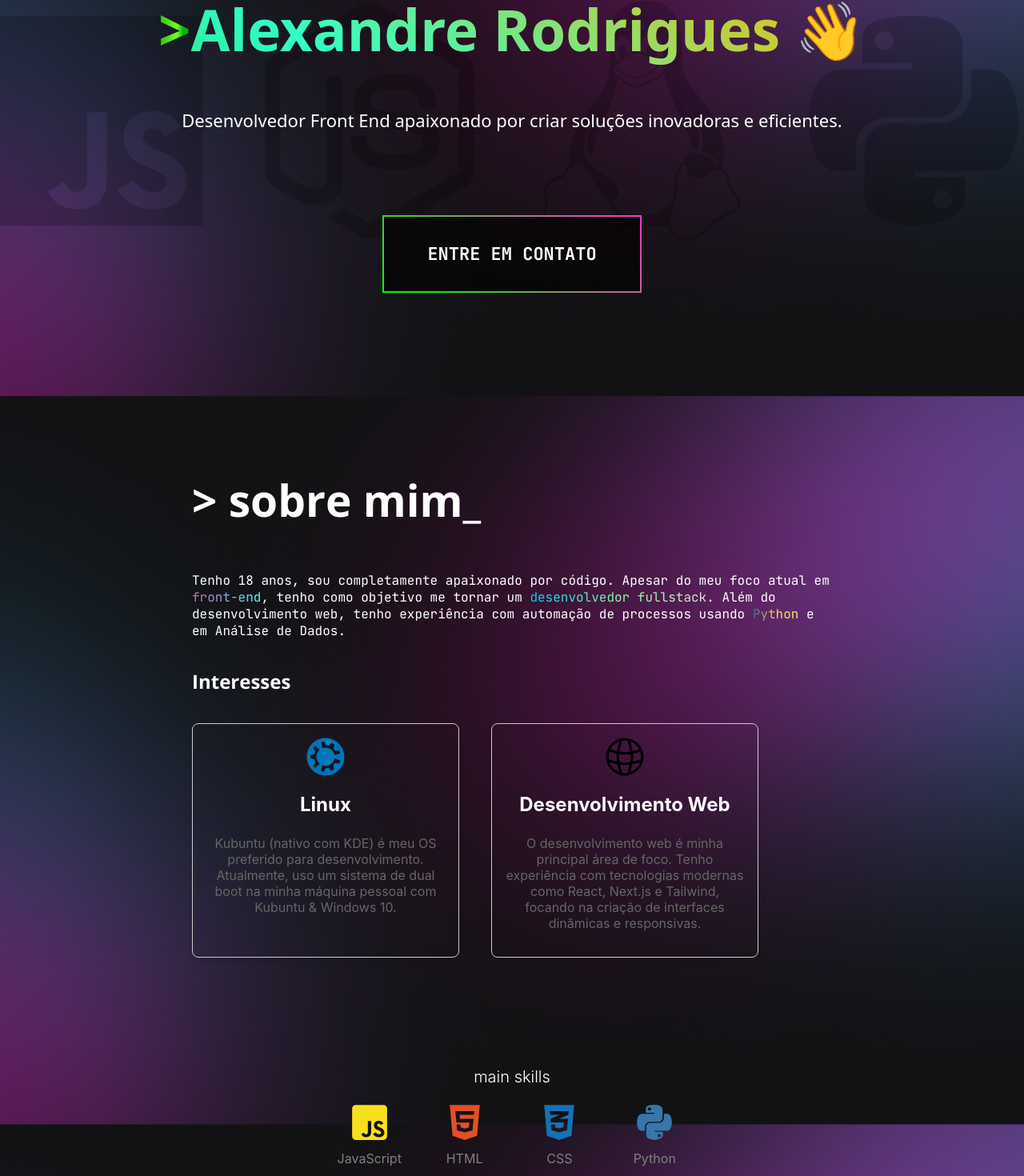
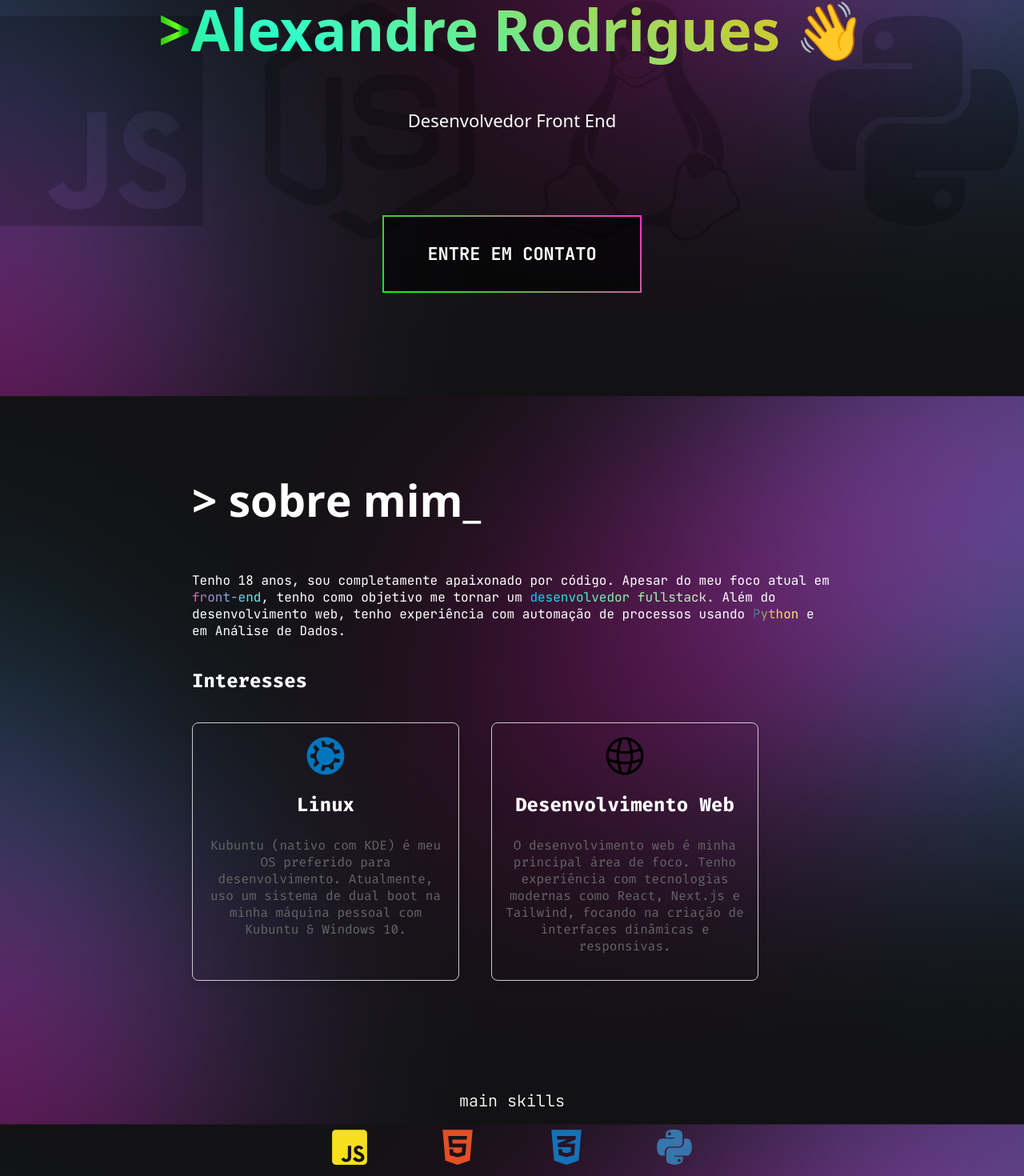
Before and after one commit to ardszsantos/portifolio, a React (Create React App) app: page / in a window 1280 px wide. Shown: the part 415-1885 px from the top of the page at 80% size. Built offline with nearby package versions, Linux system fonts and the light colour scheme.

Commit message:
feat: small adjustments

```diff
--- a/public/index.html
+++ b/public/index.html
@@ -24,7 +24,8 @@
       work correctly both with client-side routing and a non-root public URL.
       Learn how to configure a non-root public URL by running `npm run build`.
     -->
-    <title>React App</title>
+    <link href="https://fonts.googleapis.com/css2?family=JetBrains+Mono:wght@400;700&display=swap" rel="stylesheet">
+    <title>ards Portifolio</title>
   </head>
   <body>
     <noscript>You need to enable JavaScript to run this app.</noscript>
--- a/src/i18n.js
+++ b/src/i18n.js
@@ -7,7 +7,7 @@ const resources = {
     translation: {
       // Hero section
       "greeting": "Hello, I'm",
-      "developer_title": "Front End Developer passionate about creating innovative and efficient solutions.",
+      "developer_title": "Front End Developer",
       "cta": "CONTACT ME",
 
       // About Me section
@@ -71,7 +71,7 @@ const resources = {
     translation: {
       // Hero section
       "greeting": "Olá, sou",
-      "developer_title": "Desenvolvedor Front End apaixonado por criar soluções inovadoras e eficientes.",
+      "developer_title": "Desenvolvedor Front End ",
       "cta": "ENTRE EM CONTATO",
 
       // About Me section
--- a/src/pages/MUIcontact.js
+++ b/src/pages/MUIcontact.js
@@ -8,8 +8,8 @@ const ContactSection = (props) => {
   return (
     <Box {...props} id="contact" sx={{ padding: '40px', maxWidth: '1000px', margin: '15em auto 10em', overflow: 'hidden' }}>
       <Grid container spacing={4} id="contato" justifyContent="center">
-        <Grid item xs={12} md={6} display="flex" flexDirection="column" alignItems="center">
-          <Typography variant="h4" gutterBottom color="white">
+        <Grid item xs={12} md={6} display="flex" flexDirection="column" gap="10px" alignItems="left">
+          <Typography variant="h4" gutterBottom color="white" sx={{ margin: '0 0 1em 0', fontFamily: 'Jetbrains MONO'}}>
             {t('contact_title')}
           </Typography>
           <Link
@@ -25,6 +25,7 @@ const ContactSection = (props) => {
               textDecoration: 'none',
               transition: 'color 0.3s ease',
               '&:hover': { color: '#ffcc00' },
+
             }}
           >
             <FaWhatsapp size={24} />
--- a/src/pages/hero-page.js
+++ b/src/pages/hero-page.js
@@ -16,7 +16,10 @@ const HeroSection = () => {
           <span className='great-span'>{greaterthan}</span>
           <span className='ale-span'>Alexandre Rodrigues</span> 👋
         </h1>
-        <p>{t('developer_title')}</p>
+        <p className="glowing-text" data-text={t('developer_title')}>
+          {t('developer_title')}
+        </p>
+
         <button><a href='#contato'>{t('cta')}</a></button>
       </div>
 
--- a/src/styles/about-me.css
+++ b/src/styles/about-me.css
@@ -1,5 +1,6 @@
 @import url('https://fonts.googleapis.com/css2?family=JetBrains+Mono:ital,wght@0,100..800;1,100..800&display=swap');
 @import url('https://fonts.googleapis.com/css2?family=Open+Sans:ital,wght@0,300..800;1,300..800&display=swap');
+@import url('https://fonts.googleapis.com/css2?family=Fira+Code:wght@300..700&display=swap');
 
 .wrapper-two {
   display: flex;
@@ -31,7 +32,7 @@
 }
 
 .interesses {
-  font-family: "Open Sans", sans-serif;
+  font-family: "Fira Code", monospace;
   margin-bottom: 1.5em;
 }
 
@@ -40,6 +41,7 @@
 .about-cards {
   display: flex;
   gap: 40px;
+  font-family: "Fira Code", monospace;
 }
 
 
@@ -68,6 +70,7 @@
 
 .skills {
   margin: 40px 0;
+  font-family: "JetBrains Mono", monospace;
 }
 
 .skills h2 {
@@ -143,6 +146,10 @@
     flex-direction: column;
     gap: 20px;
   }
+
+  .skills {
+    padding: 15px;
+  }
 }
 
 @media (max-width: 350px) {
--- a/src/styles/hero-page.css
+++ b/src/styles/hero-page.css
@@ -22,6 +22,9 @@
 .text-container h1 {
   font-size: 71px;
 }
+
+
+
 
 
 .text-container button {
--- a/src/styles/projectDesc.css
+++ b/src/styles/projectDesc.css
@@ -8,7 +8,6 @@
   height: 185px;
   align-items: center;
   transition: ease-in-out 0.30s;
-
 }
 
 .tech-container:hover {
```
